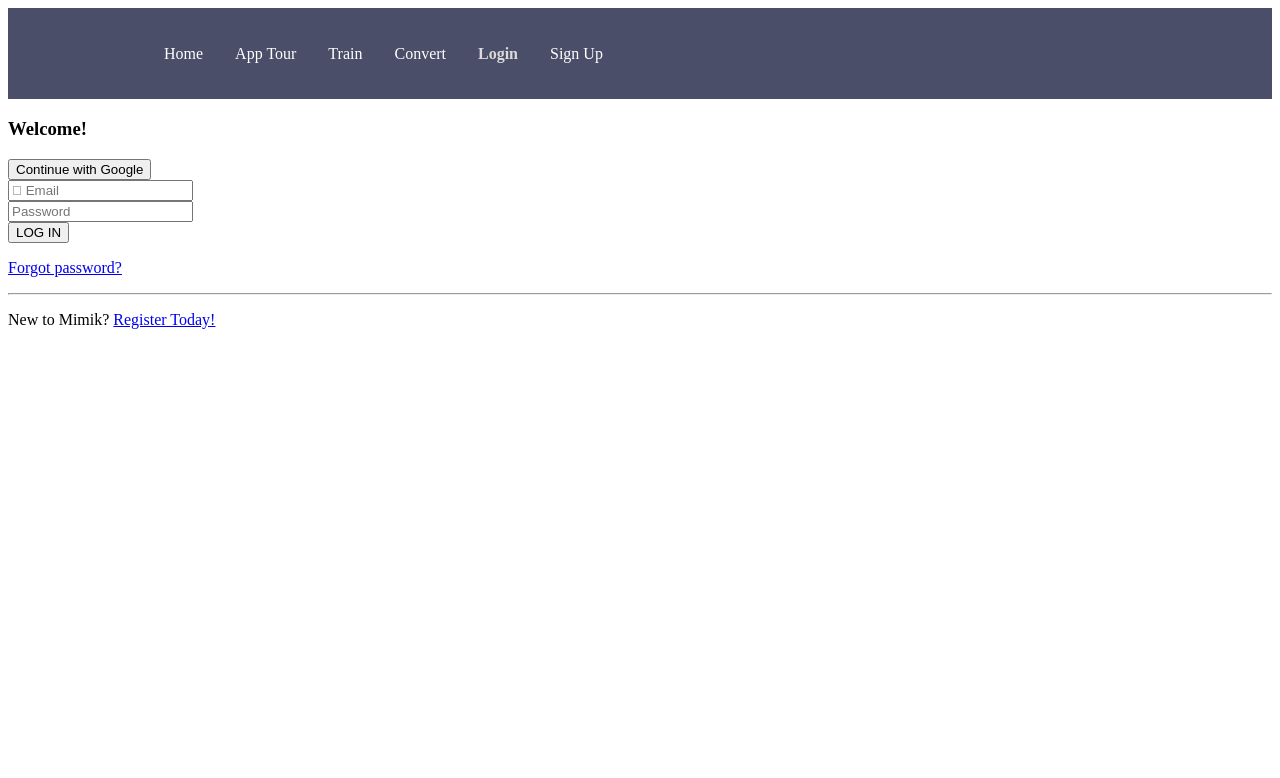
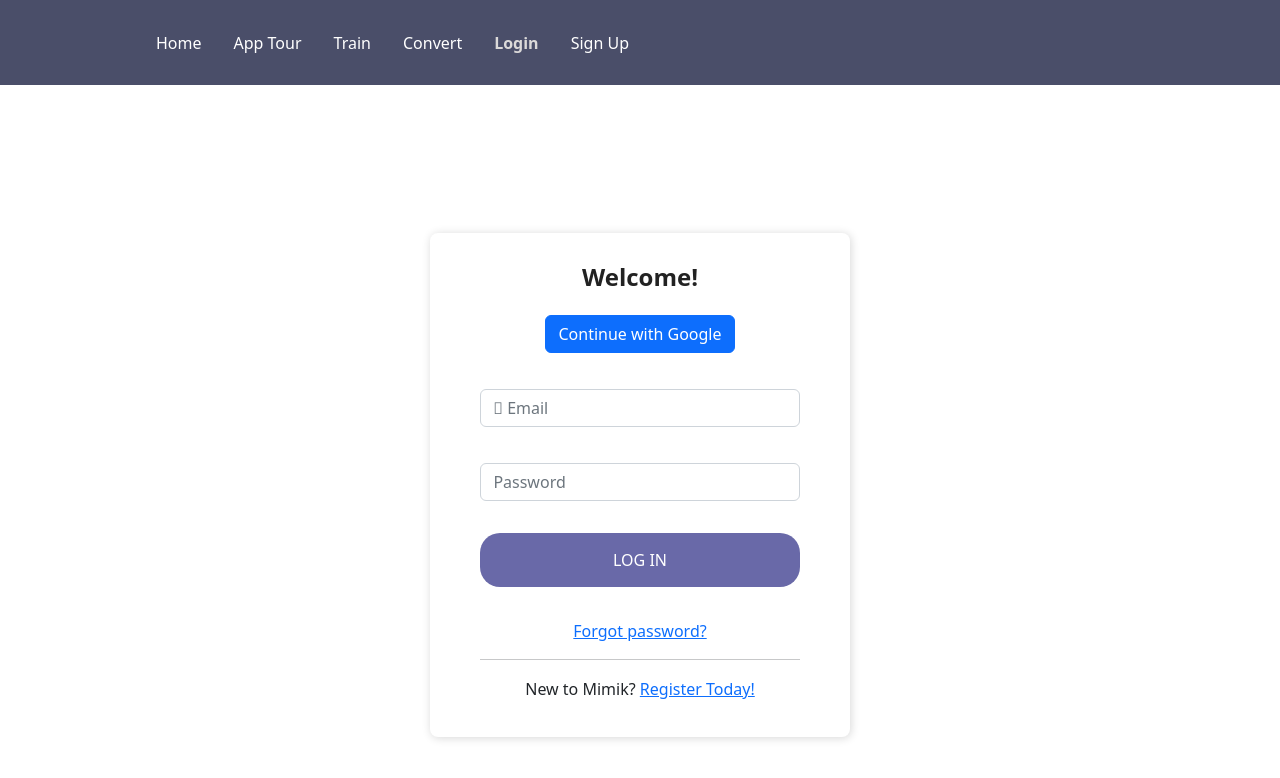
Before and after one commit to mrashid2019/Mimik, a React (Create React App) app in the folder mimik-website/: page /login in a window 1280 px wide. Shown: the top 778 px of the page. Built offline with nearby package versions, Linux system fonts and the light colour scheme.

Commit message:
made changed on login.js

```diff
--- a/mimik-website/package.json
+++ b/mimik-website/package.json
@@ -6,6 +6,7 @@
     "@testing-library/jest-dom": "^5.16.5",
     "@testing-library/react": "^13.4.0",
     "@testing-library/user-event": "^13.5.0",
+    "bootstrap": "^5.2.3",
     "react": "^18.2.0",
     "react-dom": "^18.2.0",
     "react-icons": "^4.7.1",
--- a/mimik-website/public/index.html
+++ b/mimik-website/public/index.html
@@ -24,7 +24,7 @@
       work correctly both with client-side routing and a non-root public URL.
       Learn how to configure a non-root public URL by running `npm run build`.
     -->
-    <title>React App</title>
+    <title>Mimik</title>
   </head>
   <body>
     <noscript>You need to enable JavaScript to run this app.</noscript>
--- a/mimik-website/src/App.css
+++ b/mimik-website/src/App.css
@@ -1,5 +1,7 @@
+
 .App {
   text-align: center;
+  background-color: white;
 }
 
 .App-logo {
@@ -36,3 +38,61 @@
     transform: rotate(360deg);
   }
 }
+
+/*CSS FOR LOGIN PAGE*/
+
+.login-form-container {
+  display: flex;
+  justify-content: center;
+  align-items: center;
+  width: 100vw;
+  height: 100vh;
+}
+
+.login-form {
+  width: 420px;
+  box-shadow: rgb(0 0 0 / 16%) 1px 1px 10px;
+  padding-top: 30px;
+  padding-bottom: 20px;
+  border-radius: 8px;
+  background-color: white;
+}
+
+.login-form-content {
+  padding-left: 12%;
+  padding-right: 12%;
+  text-align: center;
+}
+
+.login-form .form-group {
+  border: #6969A8;
+  border-radius: 20px;
+}
+
+.login-form-title {
+  text-align: center;
+  margin-bottom: 1em;
+  font-size: 24px;
+  color: rgb(34, 34, 34);
+  font-weight: 800;
+}
+
+label {
+  font-size: 14px;
+  font-weight: 600;
+  color: rgb(34, 34, 34);
+}
+
+hr {
+  height: 2px;
+  border: #9f9f9f;
+  color: black;
+}
+
+.login-btn{
+background-color: #6969A8 !important;
+border: #6969A8 !important;
+padding: 15px 20px !important;
+border-radius: 20px !important;
+font-size: medium !important;
+}
--- a/mimik-website/src/App.js
+++ b/mimik-website/src/App.js
@@ -1,5 +1,6 @@
 import React from 'react';
 import './App.css';
+import "bootstrap/dist/css/bootstrap.min.css"
 import Navbar from './components/Navbar';
 import { BrowserRouter as Router, Routes, Route}
 	from 'react-router-dom';
```
Also changed, not shown: 1 other file (tests, documents, lock files or other folders).
